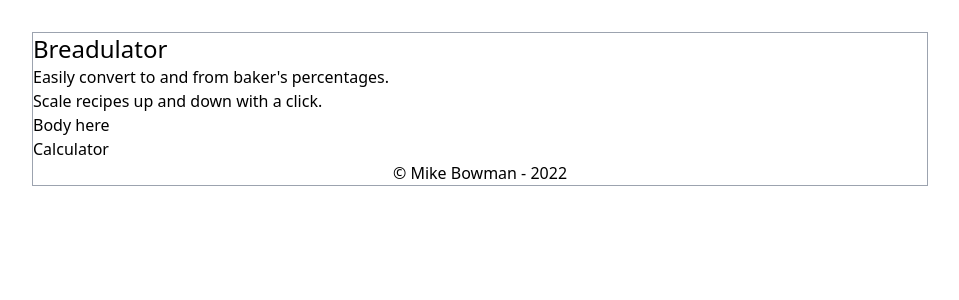
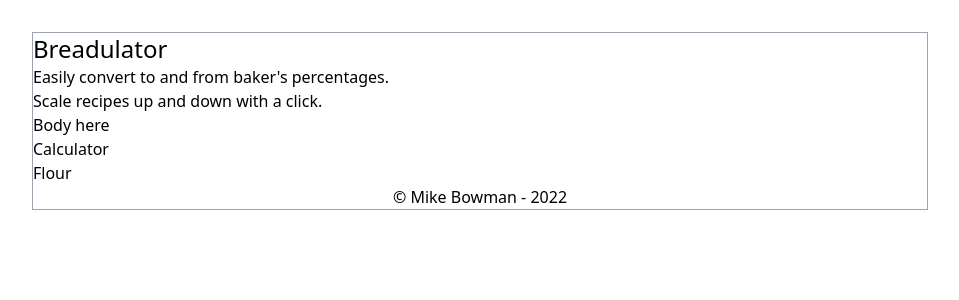
Before and after one commit to bowmanmike/breadulator, a React (Vite) app: page / in a window 1280 px wide. Shown: the top 300 px of the page, without its empty margins (160-1119 px from the left). Built offline with nearby package versions, Linux system fonts and the light colour scheme.

Commit message:
Temp comment

```diff
--- a/src/components/Calculator.tsx
+++ b/src/components/Calculator.tsx
@@ -1,3 +1,57 @@
-const Calculator = () => <div>Calculator</div>;
+// import React, { useState } from 'react';
+
+// interface FormState {
+//   flour: number;
+//   water: number;
+//   salt: number;
+//   yeast: number;
+// }
+
+const Calculator = () => (
+  <>
+    <div>Calculator</div>
+    {/* <form onSubmit={submitForm}> */}
+    <form>
+      <label htmlFor="flour">Flour</label>
+      <input type="number" />
+    </form>
+  </>
+);
+// const [values, setValues] = useState({
+//   flour: 0,
+//   water: 0,
+//   salt: 0,
+//   yeast: 0,
+// } as FormState);
+
+// const resetForm = (): void => {
+//   const newValues: FormState = Object.keys(values).reduce(
+//     (acc, key: string) => {
+//       acc[key] = 0;
+//       return acc;
+//     },
+//     {}
+//   );
+
+//   setValues(newValues);
+// };
+
+// function updateValues(e: React.FormEvent<HTMLFormElement>) {
+//   let { value } = e.target;
+//   if (e.target.type === 'number') {
+//     value = parseInt(e.target.value);
+//   }
+
+//   setValues({
+//     ...values,
+//     [e.target.name]: value,
+//   });
+// }
+
+// function submitForm(e: React.FormEvent<HTMLFormElement>) {
+//   e.preventDefault();
+
+//   resetForm();
+// }
 
 export default Calculator;
```
